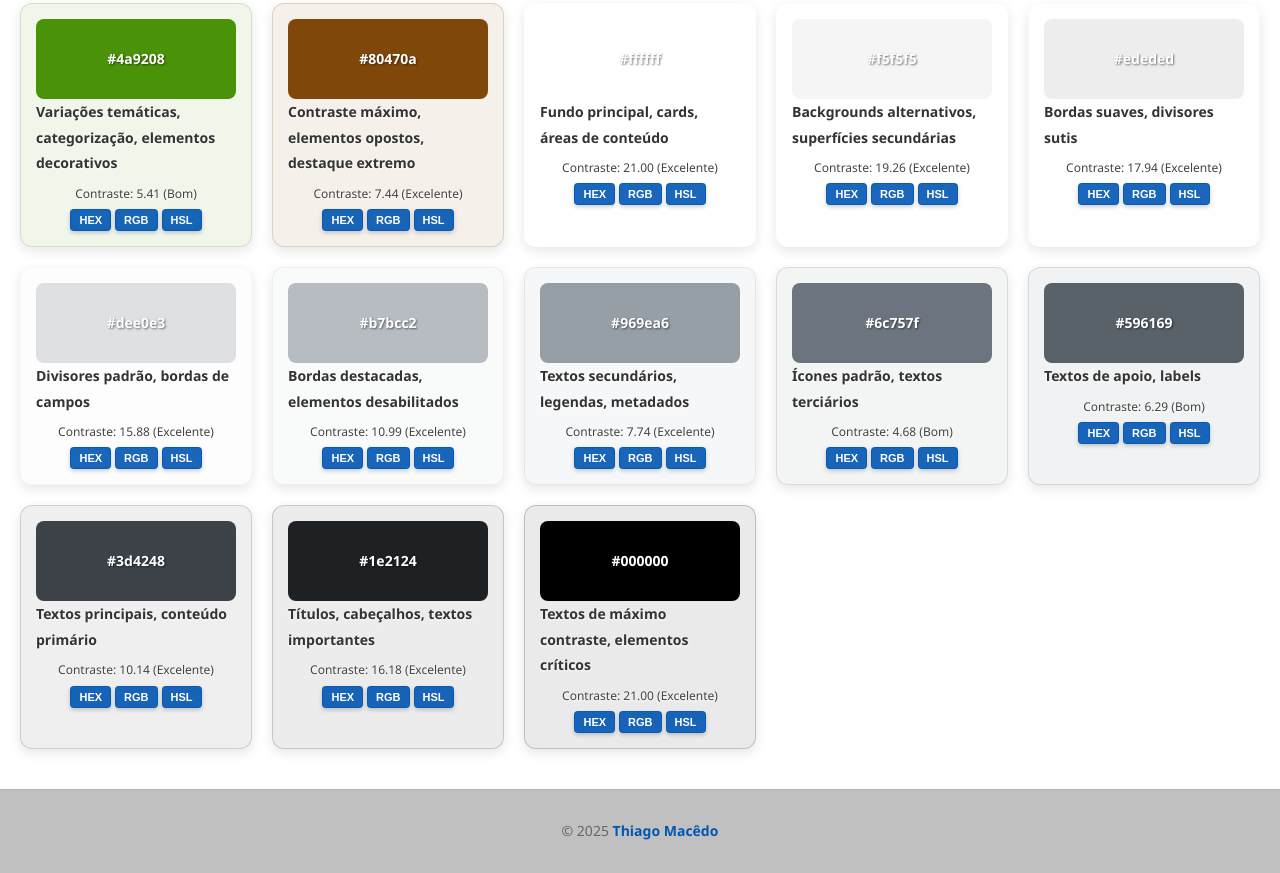
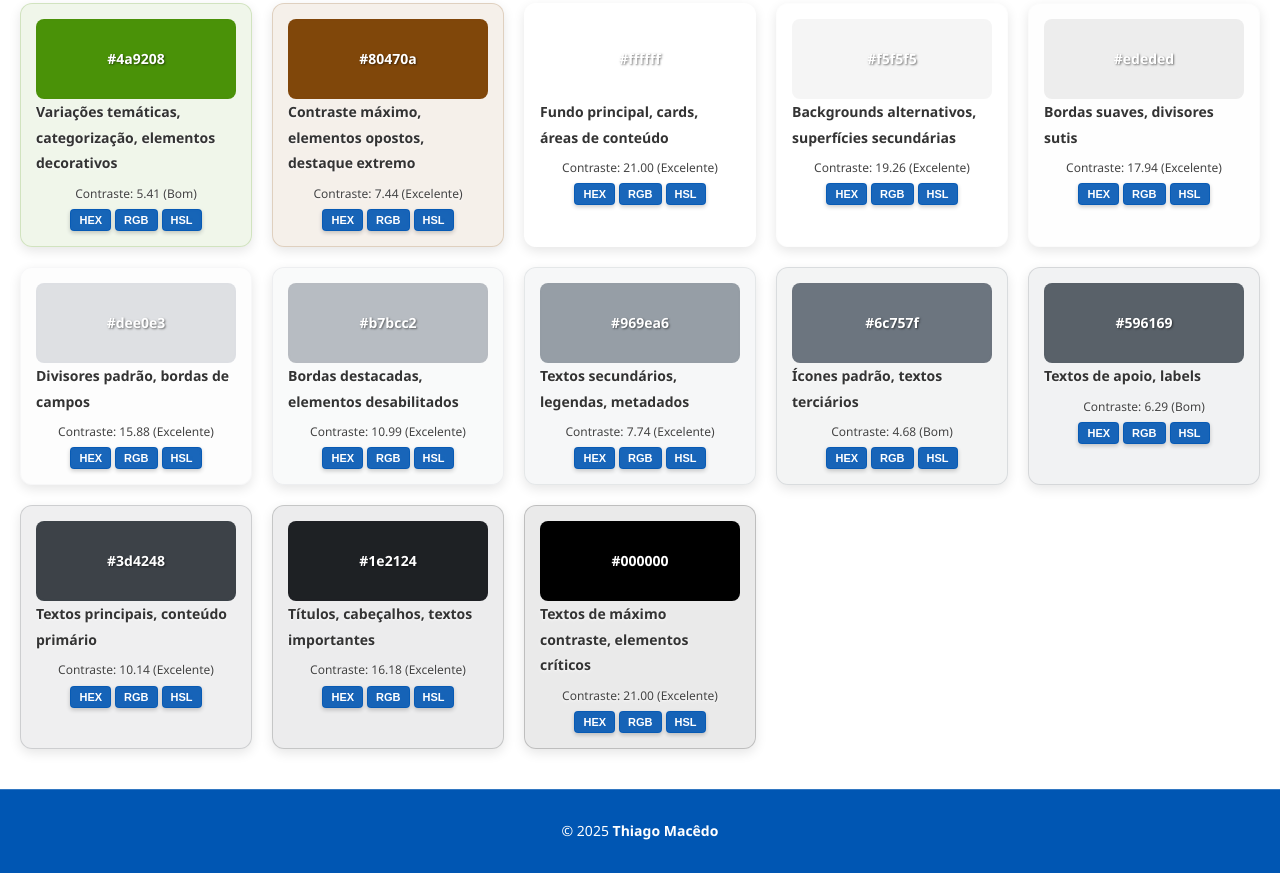
Before and after one commit to thiago95macedo/paleta_cores, a plain HTML site: page index.html in a window 1280 px wide. Shown: the part 893-1766 px from the top of the page. Drawn offline with Linux system fonts and the light colour scheme.

Commit message:
Ajusta footer para usar cor padrão #0056b3 com texto branco e hover azul claro

```diff
--- a/css/styles.css
+++ b/css/styles.css
@@ -236,25 +236,28 @@ footer {
   margin-top: auto;
   padding: 30px 20px;
   text-align: center;
-  background-color: #c0c0c0; /* Fundo Alternativo */
-  border-top: 1px solid #b3b3b3; /* Bordas Claras */
+  background-color: #0056b3; /* Ações primárias, botões principais, links ativos */
+  border-top: 1px solid rgba(255, 255, 255, 0.2); /* Borda sutil branca */
 }
 
 footer p {
-  color: #666666; /* Textos Principais */
+  color: #ffffff; /* Texto branco para máximo contraste */
   font-size: 14px;
+  font-weight: 500;
 }
 
 footer a {
-  color: #0056b3; /* Botão/Ação Principal */
+  color: #ffffff; /* Texto branco */
   text-decoration: none;
   font-weight: 600;
-  transition: color 0.3s ease;
+  transition: all 0.3s ease;
+  border-bottom: 1px solid transparent;
 }
 
 footer a:hover {
-  color: #4896eb; /* Hover/Destaque */
-  text-decoration: underline;
+  color: #5a9ee7; /* Estados hover, destaques suaves */
+  border-bottom: 1px solid #5a9ee7;
+  text-decoration: none;
 }
 
 /* Responsividade */
```
